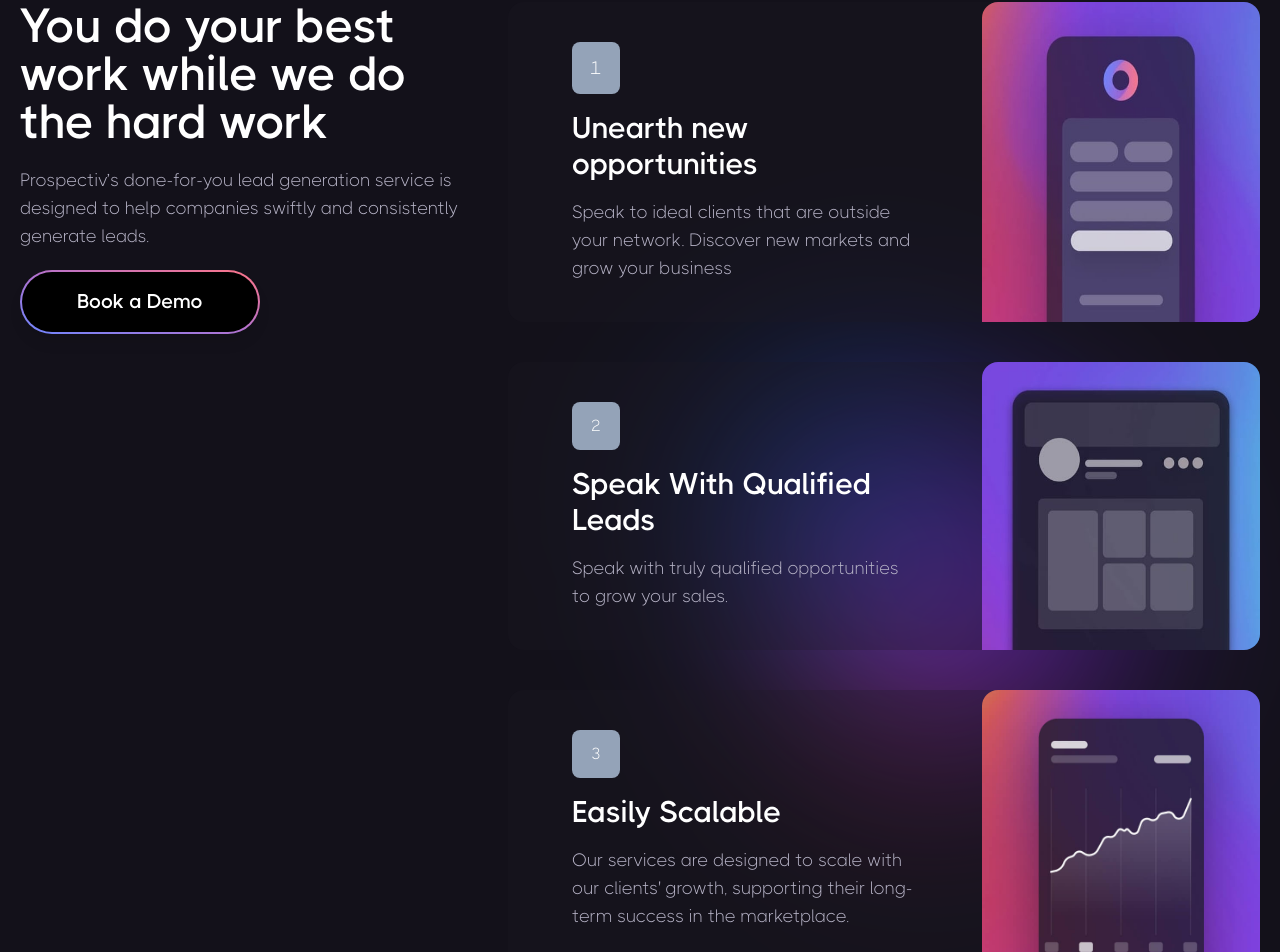
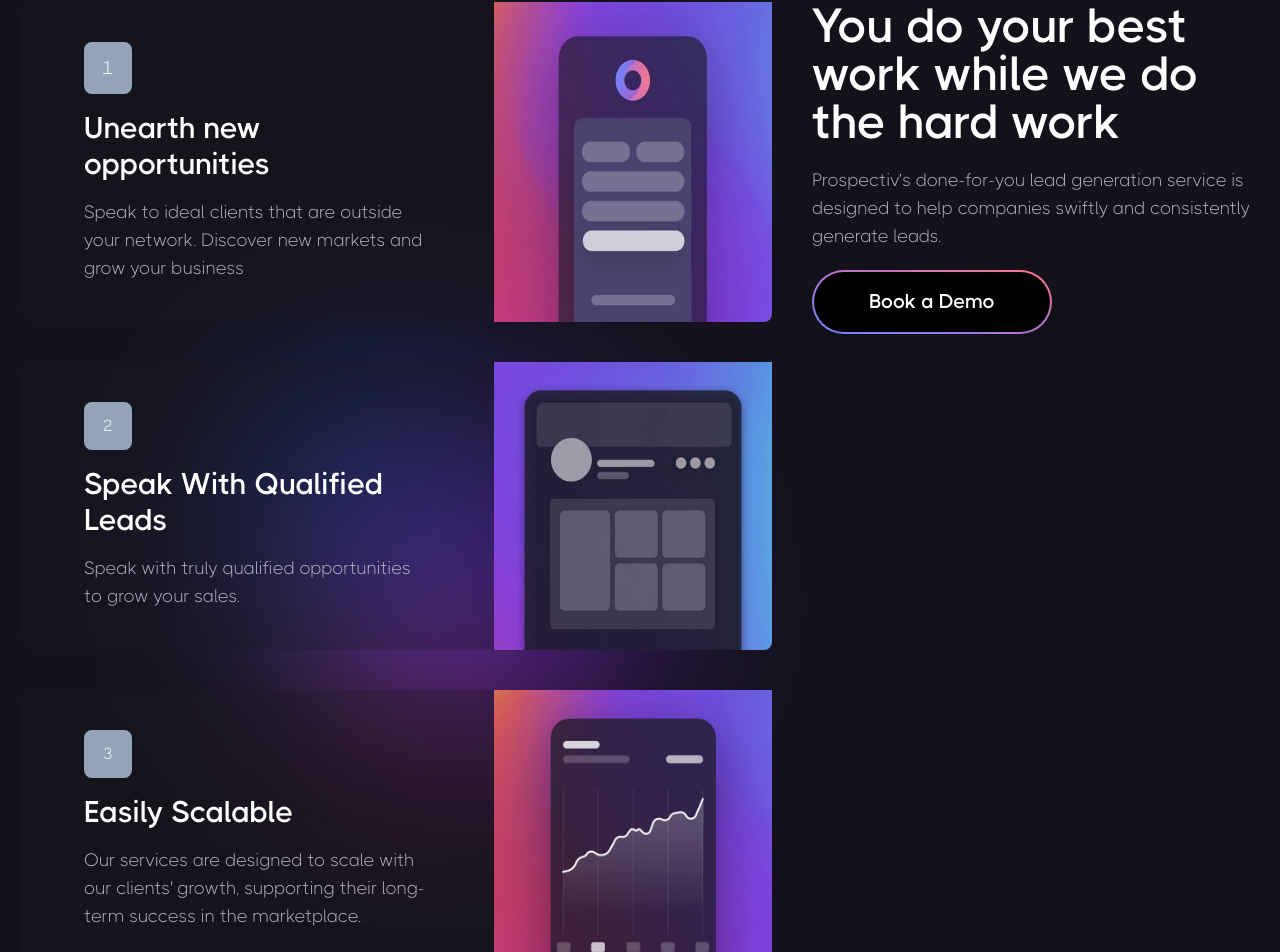
Before and after one commit to ArnabTo/prospectiv-io, a Next.js app: page / in a window 1280 px wide. Shown: the part 2775-3727 px from the top of the page. Built offline with nearby package versions, Linux system fonts and the light colour scheme.

Commit message:
updated what we do section

```diff
--- a/src/components/WhatWeDo/WhatWeDo.tsx
+++ b/src/components/WhatWeDo/WhatWeDo.tsx
@@ -8,8 +8,8 @@ import ImageThree from '@/public/assets/whatwedothree.jpg'
 import Image from 'next/image';
 const WhatWeDo = () => {
     return (
-        <div className='max-w-7xl mx-auto px-5 py-24 overflow-hidden'>
-            <div className='flex flex-col lg:flex-row flex-start justify-between gap-10'>
+        <section className='max-w-7xl mx-auto px-5 py-24 overflow-hidden'>
+            <div className='flex flex-col lg:flex-row-reverse flex-start justify-between gap-10'>
                 <div className='sticky top-5 md:max-w-lg lg:max-w-[300px] xl:max-w-md space-y-5 mx-auto'>
                     <h1 className='text-3xl md:text-4xl lg:text-5xl font-bold text-center lg:text-start'>You do your best work while we do the hard work</h1>
                     <p className='text-lg text-textColorTwo text-center lg:text-start'>
@@ -32,7 +32,7 @@ const WhatWeDo = () => {
                                 <p className='text-lg text-textColorTwo'>Speak to ideal clients that are outside your network. Discover new markets and grow your business</p>
                             </div>
                             <div>
-                                <Image src={ImageOne} width={500} height={500} alt="image" className='rounded-t-2xl h-full lg:rounded-r-2xl' />
+                                <Image src={ImageOne} width={500} height={500} alt="image" className='h-full rounded-t-2xl lg:rounded-t-none lg:rounded-r-lg' />
                             </div>
                         </div>
 
@@ -45,7 +45,7 @@ const WhatWeDo = () => {
                                 <p className='text-lg text-textColorTwo'>Speak with truly qualified opportunities to grow your sales.</p>
                             </div>
                             <div>
-                                <Image src={ImageTwo} width={500} height={500} alt="image" className='rounded-t-2xl h-full lg:rounded-r-2xl' />
+                                <Image src={ImageTwo} width={500} height={500} alt="image" className='h-full rounded-t-2xl lg:rounded-t-none lg:rounded-r-lg' />
                             </div>
                         </div>
                         <div className='bg-card rounded-2xl flex flex-col-reverse md:flex-row justify-between '>
@@ -57,7 +57,7 @@ const WhatWeDo = () => {
                                 <p className='text-lg text-textColorTwo'>Our services are designed to scale with our clients' growth, supporting their long-term success in the marketplace.</p>
                             </div>
                             <div>
-                                <Image src={ImageThree} width={500} height={500} alt="image" className='rounded-t-2xl h-full lg:rounded-r-2xl' />
+                                <Image src={ImageThree} width={500} height={500} alt="image" className='h-full rounded-t-2xl lg:rounded-t-none lg:rounded-r-lg' />
                             </div>
                         </div>
                     </div>
@@ -73,7 +73,7 @@ const WhatWeDo = () => {
                     </motion.div>
                 </div>
             </div>
-        </div>
+        </section>
     );
 };
 
```
